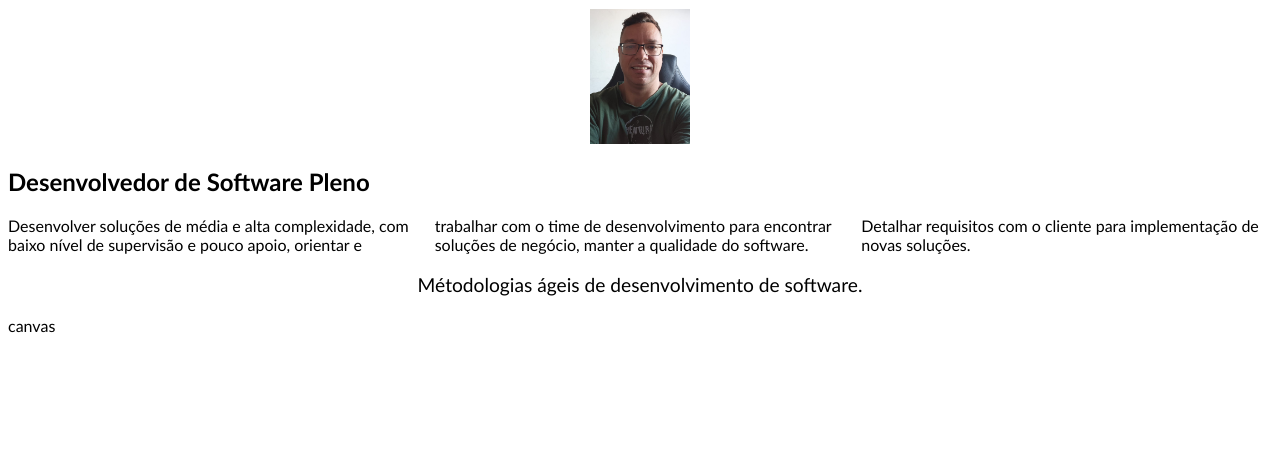
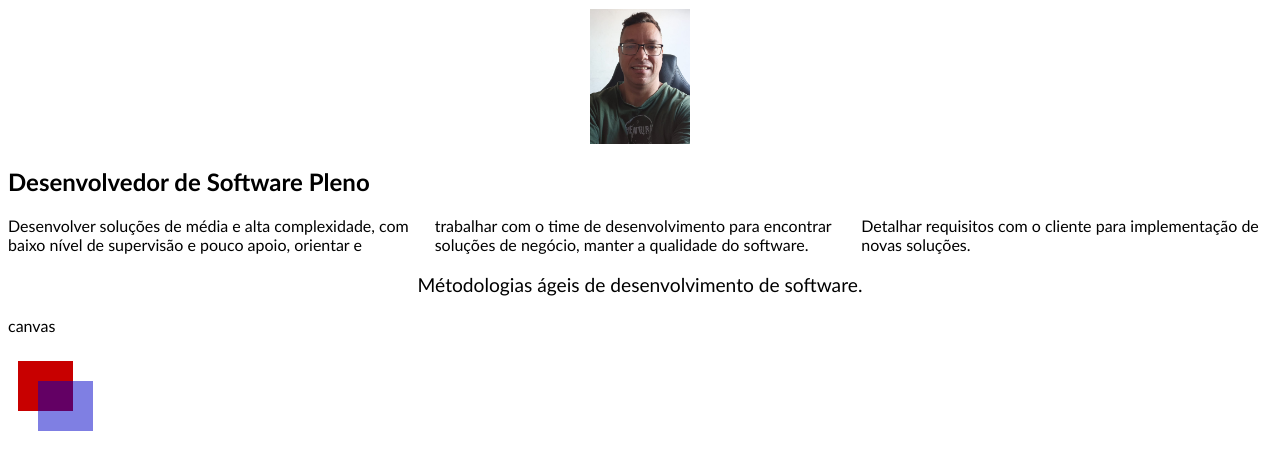
Before and after one commit to abrantessistemas/demo-JS, a website built with Vite: page index.html in a window 1280 px wide. Shown: the part 37-506 px from the top of the page. Built offline with nearby package versions, Linux system fonts and the light colour scheme.

Commit message:
2 files modified

```diff
--- a/index.html
+++ b/index.html
@@ -6,7 +6,7 @@
     <meta name="viewport" content="width=device-width, initial-scale=1.0" />
     <title>ADRIANO ABRANTES DE ANDRADE</title>
   </head>
-  <body onload="draw();">
+  <body>
     <h1 id="titulo"></h1>
     <div id="imagem-container"></div>
     <h2 id="subtitulo"></h2>
@@ -14,19 +14,7 @@
     <p id="frase"></p>
     <p>canvas</p>
     <canvas id="canvas" width="150" height="150"></canvas>
-    <!--
-    <p id="p1"></p>
-    <p id="p2"></p>
-    <p id="p3"></p>
-    <p id="p4"></p>
-    <h3>Exercicios</h3>
-    <ul>
-      <li>Crie um campo que recebe um horario PM/AM e converta para 24hs.</li>
-    </ul>
-    <input type="text" id="campoTexto" placeholder="Digite algo">
-    <button onclick="atualizarParagrafo()">Atualizar Parágrafo</button>
-    <p id="paragrafo">Valor atualizado aparecerá aqui.</p>
--->
+
     <script type="module" src="/main.js"></script>
   </body>
 </html>
--- a/main.js
+++ b/main.js
@@ -3,22 +3,16 @@ import javascriptLogo from './javascript.svg';
 import viteLogo from '/vite.svg';
 import { setupCounter } from './counter.js';
 
-function draw() {
-  var canvas = document.getElementById("canvas");
-  if (canvas.getContext) {
-    var ctx = canvas.getContext("2d");
+var canvas = document.getElementById('canvas');
+if (canvas.getContext) {
+  var ctx = canvas.getContext('2d');
 
-    ctx.fillStyle = "rgb(200,0,0)";
-    ctx.fillRect(10, 10, 55, 50);
+  ctx.fillStyle = 'rgb(200,0,0)';
+  ctx.fillRect(10, 10, 55, 50);
 
-    ctx.fillStyle = "rgba(0, 0, 200, 0.5)";
-    ctx.fillRect(30, 30, 55, 50);
-  }
+  ctx.fillStyle = 'rgba(0, 0, 200, 0.5)';
+  ctx.fillRect(30, 30, 55, 50);
 }
-
-
-
-
 
 document.querySelector('#titulo').innerHTML = 'ADRIANO ABRANTES DE ANDRADE';
 document.querySelector('#subtitulo').innerHTML =
@@ -43,25 +37,3 @@ imagem.alt = 'Descrição da imagem';
 imagem.width = 100;
 // Adiciona a imagem ao elemento de contêiner no documento
 document.getElementById('imagem-container').appendChild(imagem);
-
-//Testes
-const palavra = 'faroeste caboclo';
-document.querySelector('#p1').innerHTML = palavra.slice(2, 9);
-
-const palavra2 = 'desistir é para os fracos';
-document.querySelector('#p2').innerHTML = palavra2.split(' ');
-
-const palavra3 = 'temos todo o tempo do mundo!';
-document.querySelector('#p3').innerHTML = palavra3[14];
-
-const palavra4 = 'vem pra mim para gente se ver de novo.';
-document.querySelector('#p4').innerHTML = palavra4.includes('pamonha');
-
-function atualizarParagrafo() {
-  // Pega o valor do campo de texto
-  var valorCampo = document.getElementById('campoTexto').value;
-
-  // Atualiza o texto do parágrafo
-  document.getElementById('paragrafo').textContent =
-    'Valor atualizado: ' + valorCampo;
-}
```
